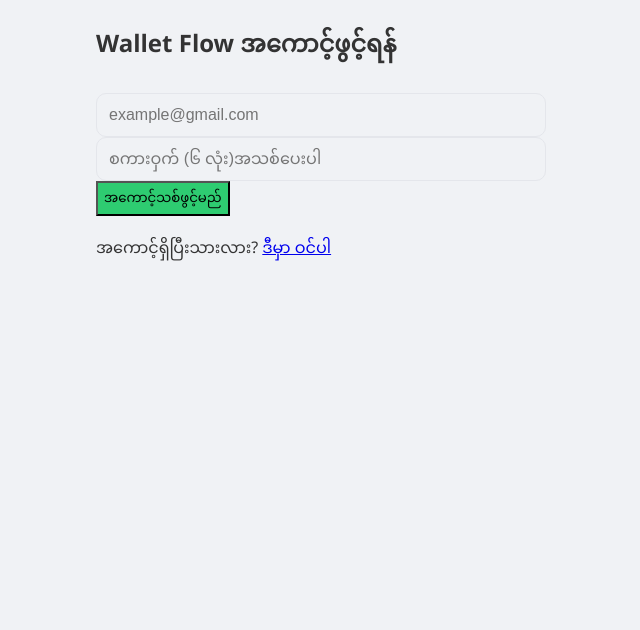
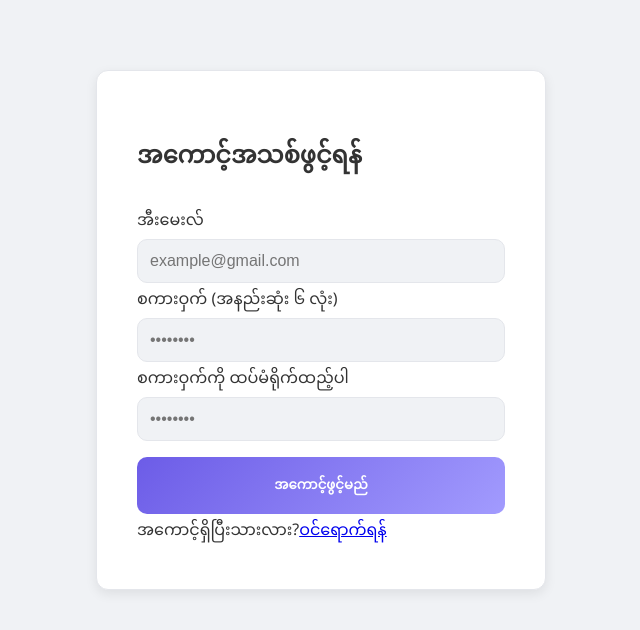
Before and after one commit to rkarsoemyint/wallet-flow, a React (Vite) app: page /register in a window 1280 px wide. Shown: the top 630 px of the page, without its empty margins (319-959 px from the left). Built offline with nearby package versions, Linux system fonts and the light colour scheme; no server answers.

Commit message:
Register.jsx

```diff
--- a/src/components/Register.jsx
+++ b/src/components/Register.jsx
@@ -6,6 +6,7 @@ import { createUserWithEmailAndPassword } from 'firebase/auth';
 const Register = () => {
   const [email, setEmail] = useState('');
   const [password, setPassword] = useState('');
+  const [confirmPassword, setConfirmPassword] = useState('');
   const [error, setError] = useState('');
   const navigate = useNavigate();
 
@@ -13,34 +14,40 @@ const Register = () => {
     e.preventDefault();
     setError('');
 
+    // စကားဝှက် နှစ်ခု တူ၊ မတူ စစ်ဆေးခြင်း
+    if (password !== confirmPassword) {
+      return setError("စကားဝှက်များ တူညီမှုမရှိပါ။");
+    }
+
+    // စကားဝှက် အနည်းဆုံး ၆ လုံး ရှိ၊ မရှိ စစ်ဆေးခြင်း
     if (password.length < 6) {
-      return setError('စကားဝှက်သည် အနည်းဆုံး ၆ လုံး ရှိရပါမည်။');
+      return setError("စကားဝှက်သည် အနည်းဆုံး ၆ လုံးရှိရပါမည်။");
     }
 
     try {
       await createUserWithEmailAndPassword(auth, email, password);
-      alert("အကောင့်ဖွင့်ခြင်း အောင်မြင်ပါသည်။ Login ပြန်ဝင်ပေးပါ။");
-      navigate('/login');
+      console.log("Register Success!");
+      navigate('/'); // အကောင့်ဖွင့်ပြီးတာနဲ့ Dashboard ကို သွားမယ်
     } catch (err) {
-
+      // Firebase error message များကို မြန်မာလို ပြန်ဆိုခြင်း
       if (err.code === 'auth/email-already-in-use') {
-        setError('ဒီအီးမေးလ်နဲ့ အကောင့်ဖွင့်ပြီးသား ဖြစ်နေပါတယ်။');
+        setError("ဤအီးမေးလ်ဖြင့် အကောင့်ဖွင့်ပြီးသား ဖြစ်နေပါသည်။");
       } else {
-        setError('အကောင့်ဖွင့်ရသည်မှာ အဆင်မပြေပါ။ ပြန်ကြိုးစားကြည့်ပါ။');
+        setError("အကောင့်ဖွင့်ရာတွင် အမှားအယွင်းရှိနေပါသည်။ ပြန်လည်ကြိုးစားပါ။");
       }
       console.error(err.message);
     }
   };
 
   return (
-    <div className="auth-container">
-      <h2>Wallet Flow အကောင့်ဖွင့်ရန်</h2>
-
-      {error && <p style={{ color: 'red', textAlign: 'center' }}>{error}</p>}
+    <div className="auth-wrapper">
+      <div className="auth-card">
+        <h2>အကောင့်အသစ်ဖွင့်ရန်</h2>
+        {error && <div className="error-msg">{error}</div>}
 
         <form onSubmit={handleRegister}>
-        <div className="form-control">
-
+          <div className="form-group">
+            <label>အီးမေးလ်</label>
             <input
               type="email"
               placeholder="example@gmail.com"
@@ -50,25 +57,36 @@ const Register = () => {
             />
           </div>
 
-        <div className="form-control">
-
+          <div className="form-group">
+            <label>စကားဝှက် (အနည်းဆုံး ၆ လုံး)</label>
             <input
               type="password"
-            placeholder="စကားဝှက် (၆ လုံး)အသစ်ပေးပါ"
+              placeholder="••••••••"
               value={password}
               onChange={(e) => setPassword(e.target.value)}
               required
             />
           </div>
 
-        <button className="btn" style={{ backgroundColor: '#2ecc71' }}>
-          အကောင့်သစ်ဖွင့်မည်
-        </button>
+          <div className="form-group">
+            <label>စကားဝှက်ကို ထပ်မံရိုက်ထည့်ပါ</label>
+            <input
+              type="password"
+              placeholder="••••••••"
+              value={confirmPassword}
+              onChange={(e) => setConfirmPassword(e.target.value)}
+              required
+            />
+          </div>
+
+          <button type="submit" className="btn-auth">အကောင့်ဖွင့်မည်</button>
         </form>
 
-      <p>
-        အကောင့်ရှိပြီးသားလား? <Link to="/login">ဒီမှာ ဝင်ပါ</Link>
-      </p>
+        <div className="auth-footer">
+          အကောင့်ရှိပြီးသားလား?
+          <Link to="/login" className="auth-link">ဝင်ရောက်ရန်</Link>
+        </div>
+      </div>
     </div>
   );
 };
```
Lines whose indentation alone changed are shown as unchanged.
